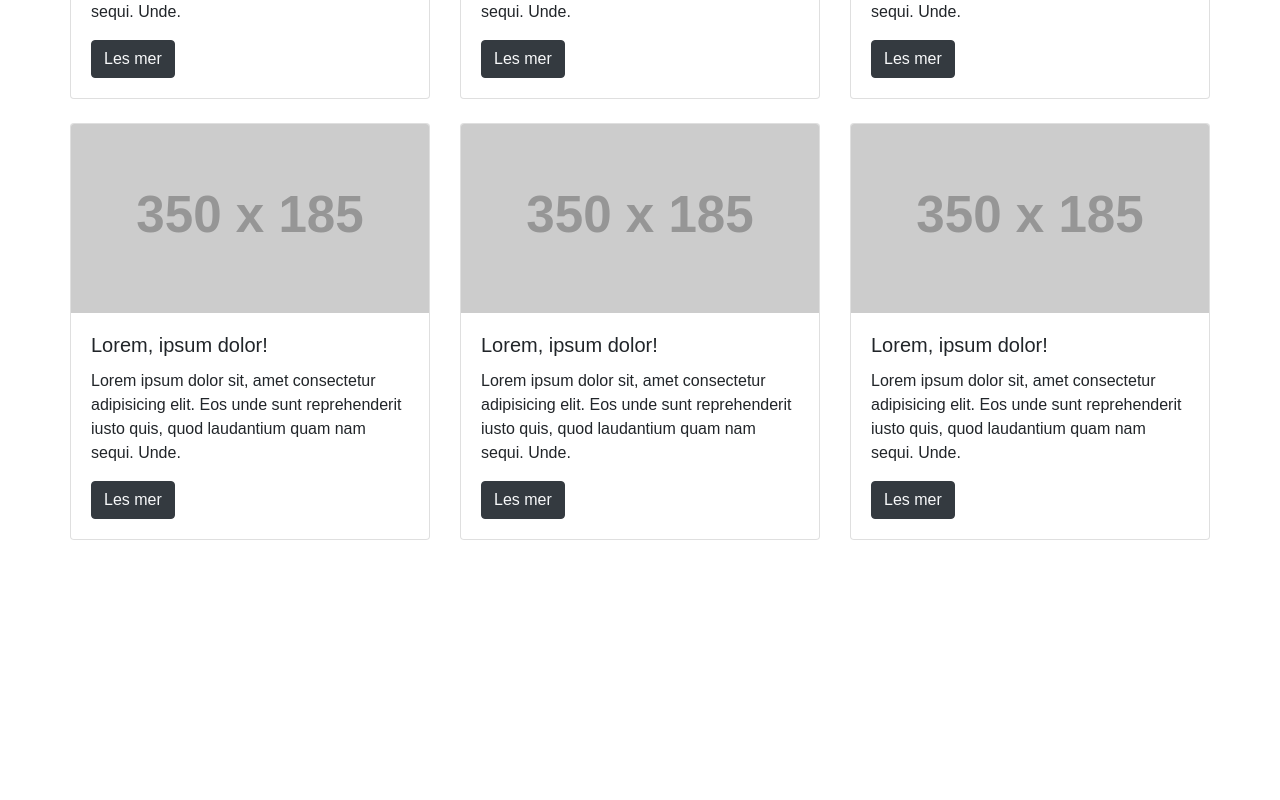
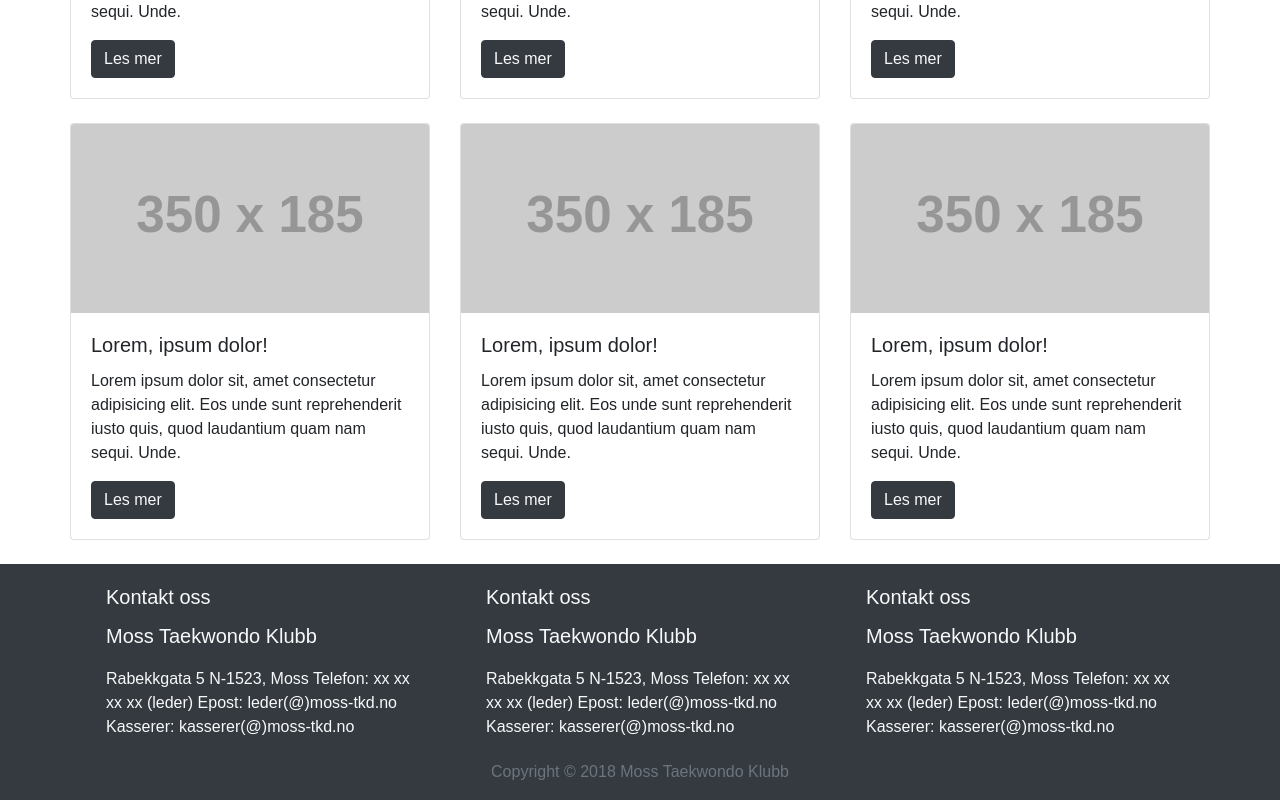
Before and after one commit to jakarlse88/mtk, a React (Create React App) app in the folder client/: page / in a window 1280 px wide. Shown: the part 732-1532 px from the top of the page. Before the commit the page ends 1296 px from the top, so only its background shows below. Built offline with nearby package versions, Linux system fonts and the light colour scheme.

Commit message:
Prototype Footer comp

```diff
--- a/client/package.json
+++ b/client/package.json
@@ -3,6 +3,7 @@
   "version": "0.1.0",
   "private": true,
   "dependencies": {
+    "classnames": "^2.2.6",
     "react": "^16.4.2",
     "react-dom": "^16.4.2",
     "react-scripts": "1.1.5"
--- a/client/src/App.js
+++ b/client/src/App.js
@@ -1,6 +1,7 @@
 import React, { Component, Fragment } from 'react';
 import './App.css';
 
+import Footer from './components/layout/Footer';
 import Landing from './components/layout/Landing';
 import Navbar from './components/layout/Navbar';
 
@@ -12,6 +13,7 @@ class App extends Component {
         <div className="container">
           <Landing />
         </div>
+        <Footer />
       </Fragment>
     );
   }
--- a/client/src/components/common/Card.js
+++ b/client/src/components/common/Card.js
@@ -1,3 +1,4 @@
+import classnames from 'classnames';
 import PropTypes from 'prop-types';
 import React from 'react';
 
@@ -5,35 +6,53 @@ const Card = ({
   imgSrc,
   imgAlt,
   cardTitle,
+  cardLead,
   cardText,
+  darkStyle,
   readMoreHref
 }) => {
   return (
-    <div className="card w-100">
+    <div
+      className={classnames('card w-100', {
+        'bg-dark text-light border-dark': darkStyle
+      })}>
+      {imgSrc ? (
         <img
           src={imgSrc}
           alt={imgAlt}
           className="card-img-top"
         />
+      ) : null}
       <div className="card-body">
         <h5 className="card-title">{cardTitle}</h5>
+        {cardLead ? (
+          <p className="lead">{cardLead}</p>
+        ) : null}
         <p className="card-text">{cardText}</p>
+        {readMoreHref ? (
           <a
             href={readMoreHref}
             className="btn btn-dark text-light">
             Les mer
           </a>
+        ) : null}
       </div>
     </div>
   );
 };
 
+Card.defaultProps = {
+  darkStyle: false
+};
+
 Card.propTypes = {
-  imgSrc: PropTypes.string.isRequired,
-  imgAlt: PropTypes.string.isRequired,
+  cardLead: PropTypes.string,
+  cardText: PropTypes.string.isRequired,
   cardTitle: PropTypes.string.isRequired,
-  cardText: PropTypes.string.isRequired,
-  readMoreHref: PropTypes.string.isRequired
+  darkStyle: PropTypes.bool.isRequired,
+  imgAlt: PropTypes.string,
+  imgSrc: PropTypes.string,
+  readMoreHref: PropTypes.string
 };
 
 export default Card;
--- /dev/null
+++ b/client/src/components/layout/Footer.js
@@ -0,0 +1,60 @@
+import React, { Component } from 'react';
+
+import Card from '../common/Card';
+
+// TODO: Fix newlines in card text
+
+export default class Footer extends Component {
+  render() {
+    return (
+      <div className="container-fluid bg-dark">
+        <div className="container">
+          <div className="row bg-dark text-light">
+            <div className="col-12 col-sm-6 col-lg-4">
+              <Card
+                darkStyle={true}
+                cardTitle="Kontakt oss"
+                cardLead="Moss Taekwondo Klubb"
+                cardText="Rabekkgata 5
+                N-1523, Moss
+                Telefon: xx xx xx xx (leder)
+                Epost: leder(@)moss-tkd.no
+                Kasserer: kasserer(@)moss-tkd.no"
+              />
+            </div>
+            <div className="col-12 col-sm-6 col-lg-4">
+              <Card
+                darkStyle={true}
+                cardTitle="Kontakt oss"
+                cardLead="Moss Taekwondo Klubb"
+                cardText="Rabekkgata 5
+                N-1523, Moss
+                Telefon: xx xx xx xx (leder)
+                Epost: leder(@)moss-tkd.no
+                Kasserer: kasserer(@)moss-tkd.no"
+              />
+            </div>
+            <div className="col-12 col-sm-6 col-lg-4">
+              <Card
+                darkStyle={true}
+                cardTitle="Kontakt oss"
+                cardLead="Moss Taekwondo Klubb"
+                cardText="Rabekkgata 5
+                N-1523, Moss
+                Telefon: xx xx xx xx (leder)
+                Epost: leder(@)moss-tkd.no
+                Kasserer: kasserer(@)moss-tkd.no"
+              />
+            </div>
+            <div className="col-12">
+              <p className="text-muted text-center">
+                Copyright &copy; {new Date().getFullYear()}{' '}
+                Moss Taekwondo Klubb
+              </p>
+            </div>
+          </div>
+        </div>
+      </div>
+    );
+  }
+}
```
Also changed, not shown: 1 other file (tests, documents, lock files or other folders). Lines whose indentation alone changed are shown as unchanged.
